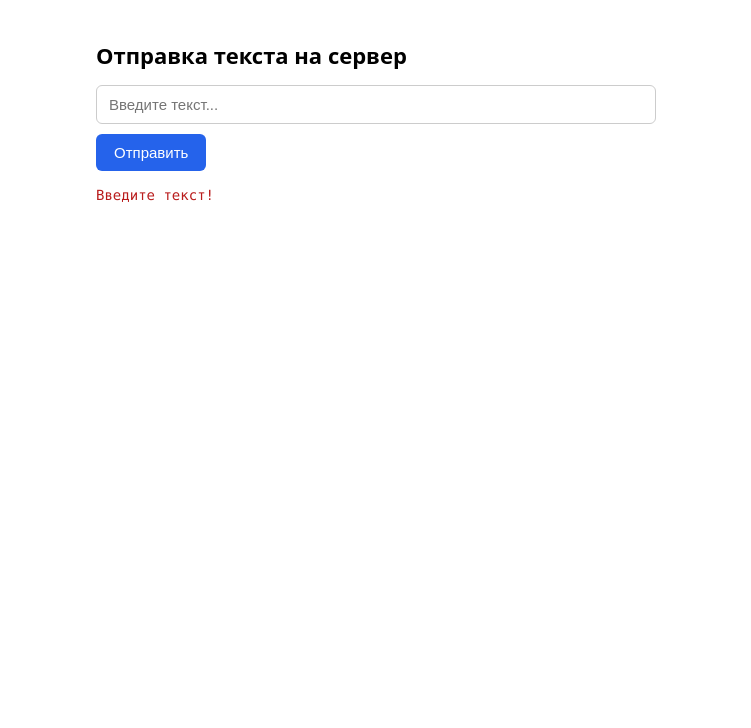
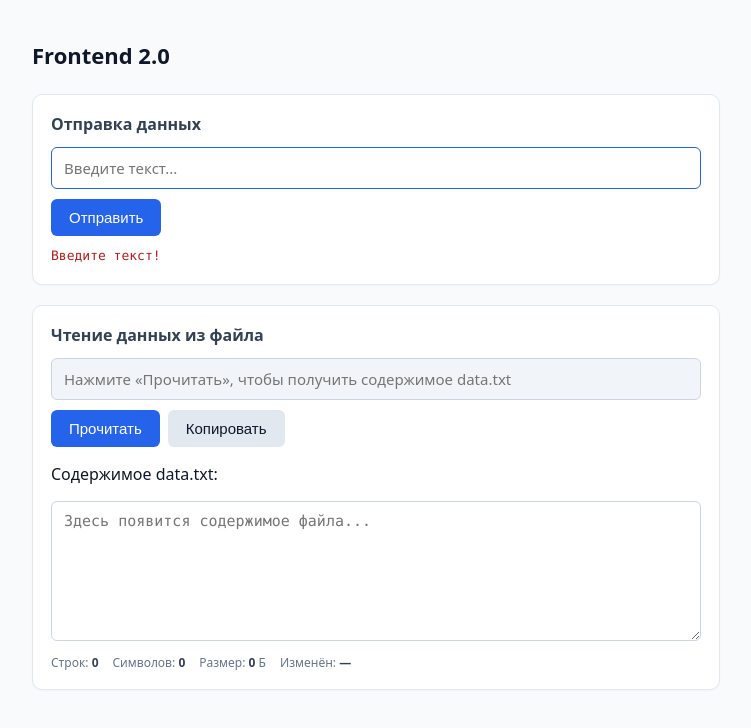
Before and after one commit to TheSt1x/frontend, a plain HTML site: page index.html in a window 1280 px wide. Both pictures are taken after a click on the button "Отправить". Shown: the whole page, without its empty margins (264-1015 px from the left). Drawn offline with Linux system fonts and the light colour scheme.

Commit message:
Frontend 2.0: чтение data.txt через вторую кнопку

```diff
--- a/index.html
+++ b/index.html
@@ -3,107 +3,280 @@
 <head>
   <meta charset="UTF-8" />
   <meta name="viewport" content="width=device-width, initial-scale=1.0" />
-  <title>Frontend 1.0 — отправка данных на бэкенд</title>
+  <title>Frontend 2.0 — отправка и чтение</title>
   <style>
+    :root {
+      --bg: #f8fafc;
+      --card: #ffffff;
+      --border: #e2e8f0;
+      --primary: #2563eb;
+      --primary-hover: #1e4fbf;
+      --ok: #15803d;
+      --err: #b91c1c;
+      --muted: #64748b;
+    }
+    * { box-sizing: border-box; }
     body {
       font-family: system-ui, -apple-system, "Segoe UI", Roboto, sans-serif;
-      max-width: 560px;
+      background: var(--bg);
+      max-width: 720px;
       margin: 40px auto;
       padding: 0 16px;
+      color: #0f172a;
     }
-    h1 { font-size: 22px; }
-    input[type="text"] {
+    h1 { font-size: 22px; margin-bottom: 24px; }
+    h2 { font-size: 16px; margin: 0 0 12px; color: #334155; }
+
+    .block {
+      background: var(--card);
+      border: 1px solid var(--border);
+      border-radius: 10px;
+      padding: 18px;
+      margin-bottom: 20px;
+      box-shadow: 0 1px 2px rgba(0,0,0,0.03);
+    }
+    .block-header {
+      display: flex;
+      justify-content: space-between;
+      align-items: center;
+      margin-bottom: 12px;
+    }
+    .block-header h2 { margin: 0; }
+
+    input[type="text"], textarea {
       width: 100%;
       padding: 10px 12px;
       font-size: 15px;
-      border: 1px solid #ccc;
+      border: 1px solid #cbd5e1;
       border-radius: 6px;
-      box-sizing: border-box;
+      font-family: inherit;
+      transition: border-color .15s;
     }
+    input[type="text"]:focus, textarea:focus {
+      outline: none;
+      border-color: var(--primary);
+    }
+    input[readonly] { background: #f1f5f9; color: var(--muted); }
+    textarea {
+      min-height: 140px;
+      font-family: ui-monospace, Consolas, monospace;
+      resize: vertical;
+      white-space: pre;
+    }
+
+    .row { display: flex; gap: 8px; margin-top: 10px; flex-wrap: wrap; }
     button {
-      margin-top: 10px;
       padding: 10px 18px;
       font-size: 15px;
       border: none;
       border-radius: 6px;
-      background: #2563eb;
+      background: var(--primary);
       color: #fff;
       cursor: pointer;
+      transition: background .15s;
     }
-    button:hover { background: #1e4fbf; }
+    button:hover:not(:disabled) { background: var(--primary-hover); }
     button:disabled { background: #94a3b8; cursor: not-allowed; }
-    #status {
-      margin-top: 16px;
-      min-height: 20px;
+    button.secondary {
+      background: #e2e8f0;
+      color: #0f172a;
+    }
+    button.secondary:hover:not(:disabled) { background: #cbd5e1; }
+
+    p.status {
+      margin: 12px 0 0;
       font-family: ui-monospace, Consolas, monospace;
-      font-size: 14px;
-      white-space: pre-wrap;
+      font-size: 13px;
+      min-height: 18px;
       word-break: break-word;
     }
-    .ok { color: #15803d; }
-    .err { color: #b91c1c; }
+    p.status.ok  { color: var(--ok); }
+    p.status.err { color: var(--err); }
+    p.status.loading { color: var(--muted); }
+
+    .meta {
+      display: flex;
+      gap: 14px;
+      font-size: 12px;
+      color: var(--muted);
+      margin-top: 8px;
+      flex-wrap: wrap;
+    }
+    .meta span strong { color: #334155; font-weight: 600; }
   </style>
 </head>
 <body>
-  <h1>Отправка текста на сервер</h1>
+  <h1>Frontend 2.0</h1>
 
-  <input id="textInput" type="text" placeholder="Введите текст..." />
-  <button id="sendBtn">Отправить</button>
-  <p id="status"></p>
+  <!-- Блок отправки -->
+  <div class="block">
+    <div class="block-header">
+      <h2>Отправка данных</h2>
+    </div>
+    <input id="textInput" type="text" placeholder="Введите текст..." />
+    <div class="row">
+      <button id="submitBtn">Отправить</button>
+    </div>
+    <p id="submitStatus" class="status"></p>
+  </div>
+
+  <!-- Блок чтения -->
+  <div class="block">
+    <div class="block-header">
+      <h2>Чтение данных из файла</h2>
+    </div>
+    <input id="readInput" type="text"
+           placeholder="Нажмите «Прочитать», чтобы получить содержимое data.txt"
+           readonly />
+    <div class="row">
+      <button id="readBtn">Прочитать</button>
+      <button id="copyBtn" class="secondary">Копировать</button>
+    </div>
+    <p>Содержимое data.txt:</p>
+    <textarea id="fileContent" readonly
+              placeholder="Здесь появится содержимое файла..."></textarea>
+    <div class="meta" id="fileMeta" hidden>
+      <span>Строк: <strong id="metaLines">0</strong></span>
+      <span>Символов: <strong id="metaChars">0</strong></span>
+      <span>Размер: <strong id="metaSize">0</strong> Б</span>
+      <span>Изменён: <strong id="metaModified">—</strong></span>
+    </div>
+  </div>
 
   <script>
-    const API_URL = "http://127.0.0.1:5000/submit";
+    const API_URL  = "http://127.0.0.1:5000/submit";
+    const READ_URL = "http://127.0.0.1:5000/read";
 
-    const input  = document.getElementById("textInput");
-    const button = document.getElementById("sendBtn");
-    const status = document.getElementById("status");
+    const $ = (id) => document.getElementById(id);
 
-    function setStatus(message, kind = "") {
-      status.textContent = message;
-      status.className = kind; // "ok" | "err" | ""
+    // ---------- Утилита: статус с классом ----------
+    function setStatus(el, message, kind = "") {
+      el.textContent = message;
+      el.className = "status" + (kind ? " " + kind : "");
     }
 
-    async function sendText() {
-      const text = input.value.trim();
+    // ---------- Утилита: fetch с таймаутом ----------
+    async function fetchWithTimeout(url, options = {}, timeoutMs = 5000) {
+      const controller = new AbortController();
+      const timer = setTimeout(() => controller.abort(), timeoutMs);
+      try {
+        return await fetch(url, { ...options, signal: controller.signal });
+      } finally {
+        clearTimeout(timer);
+      }
+    }
 
-      // Проверка: пустое поле — запрос не отправляем
-      if (text === "") {
-        setStatus("Введите текст!", "err");
+    // ---------- Отправка данных ----------
+    $("submitBtn").addEventListener("click", async () => {
+      const input  = $("textInput");
+      const status = $("submitStatus");
+      const btn    = $("submitBtn");
+      const text   = input.value.trim();
+
+      if (!text) {
+        setStatus(status, "Введите текст!", "err");
+        input.focus();
         return;
       }
 
-      button.disabled = true;
-      setStatus("Отправка...");
+      btn.disabled = true;
+      setStatus(status, "Отправка...", "loading");
 
       try {
-        const response = await fetch(API_URL, {
+        const response = await fetchWithTimeout(API_URL, {
           method: "POST",
           headers: { "Content-Type": "application/json" },
           body: JSON.stringify({ text }),
         });
 
+        const data = await response.json().catch(() => ({}));
+
         if (!response.ok) {
-          throw new Error(`Сервер вернул ${response.status}`);
+          throw new Error(data.message || `Сервер вернул ${response.status}`);
         }
 
-        const data = await response.json();
-
-        // Ожидаем { received: "...", status: "ok" }
-        setStatus(JSON.stringify(data), "ok");
+        setStatus(status, "Ответ сервера: " + JSON.stringify(data), "ok");
         input.value = "";
         input.focus();
       } catch (err) {
-        setStatus(`Ошибка: не удалось отправить данные (${err.message})`, "err");
+        const msg = err.name === "AbortError"
+          ? "превышено время ожидания (5 с)"
+          : err.message;
+        setStatus(status, "Ошибка: " + msg, "err");
       } finally {
-        button.disabled = false;
+        btn.disabled = false;
+      }
+    });
+
+    // Enter в поле отправки — тоже отправить
+    $("textInput").addEventListener("keydown", (e) => {
+      if (e.key === "Enter") $("submitBtn").click();
+    });
+
+    // ---------- Чтение данных ----------
+    async function readFile() {
+      const readInput  = $("readInput");
+      const fileArea   = $("fileContent");
+      const btn        = $("readBtn");
+      const metaBlock  = $("fileMeta");
+
+      btn.disabled = true;
+      readInput.value = "Загрузка...";
+
+      try {
+        const response = await fetchWithTimeout(READ_URL, { method: "GET" });
+        const data = await response.json().catch(() => ({}));
+
+        if (!response.ok || data.status !== "ok") {
+          throw new Error(data.message || `Сервер вернул ${response.status}`);
+        }
+
+        const content = data.content || "";
+        readInput.value = "Данные успешно получены";
+        fileArea.value = content || "{Файл пуст}";
+
+        // метаданные (если бэкенд их вернул)
+        if ("lines" in data) {
+          metaBlock.hidden = false;
+          $("metaLines").textContent    = data.lines ?? "—";
+          $("metaChars").textContent    = content.length;
+          $("metaSize").textContent     = data.size_bytes ?? "—";
+          $("metaModified").textContent = data.modified
+            ? new Date(data.modified).toLocaleString("ru-RU")
+            : "—";
+        }
+      } catch (err) {
+        const msg = err.name === "AbortError"
+          ? "превышено время ожидания (5 с)"
+          : err.message;
+        readInput.value = "Ошибка: " + msg;
+        fileArea.value = "";
+        metaBlock.hidden = true;
+      } finally {
+        btn.disabled = false;
       }
     }
 
-    button.addEventListener("click", sendText);
+    $("readBtn").addEventListener("click", readFile);
 
-    // Бонус: Enter в поле — тоже отправить
-    input.addEventListener("keydown", (e) => {
-      if (e.key === "Enter") sendText();
+    // ---------- Копирование содержимого в буфер ----------
+    $("copyBtn").addEventListener("click", async () => {
+      const btn = $("copyBtn");
+      const content = $("fileContent").value;
+
+      if (!content || content === "{Файл пуст}") {
+        btn.textContent = "Нечего копировать";
+        setTimeout(() => (btn.textContent = "Копировать"), 1500);
+        return;
+      }
+
+      try {
+        await navigator.clipboard.writeText(content);
+        btn.textContent = "Скопировано ✔";
+      } catch {
+        btn.textContent = "Не удалось";
+      }
+      setTimeout(() => (btn.textContent = "Копировать"), 1500);
     });
   </script>
 </body>
```
